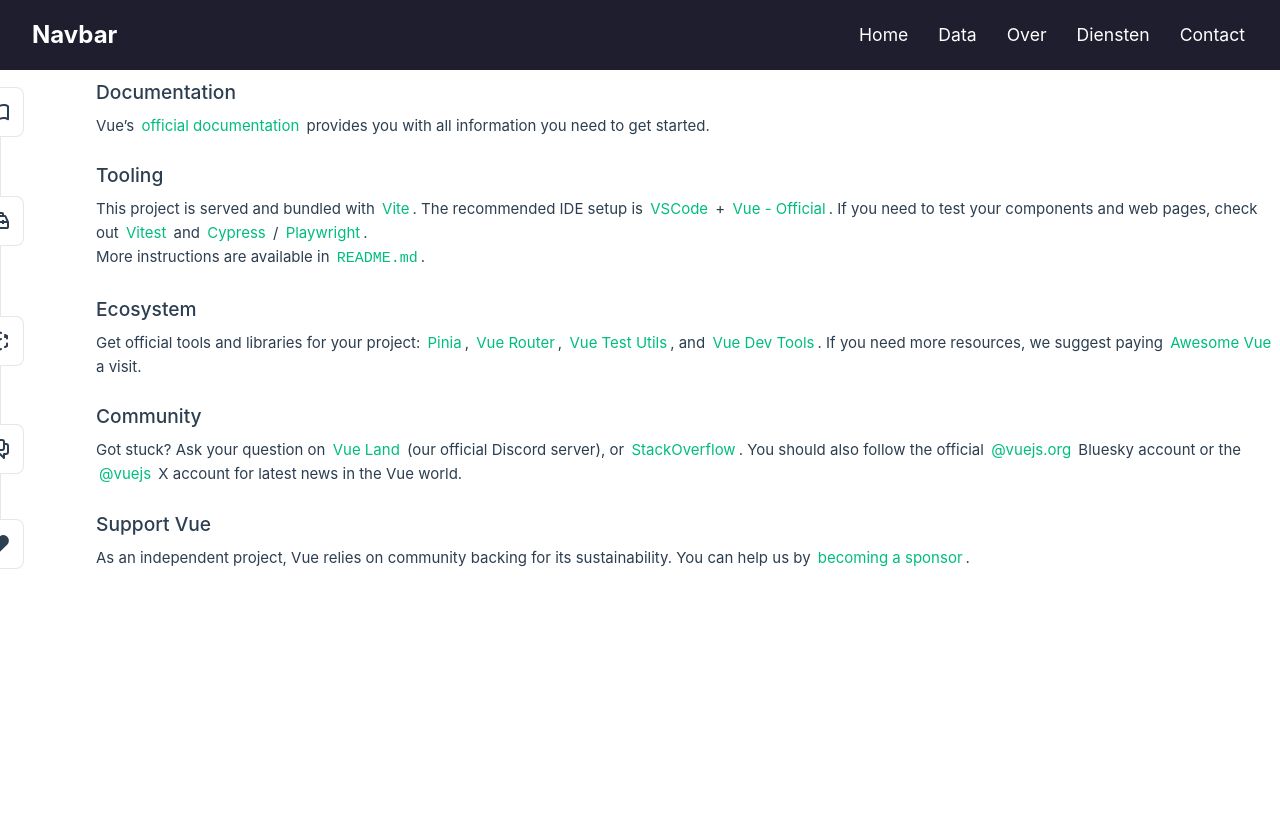
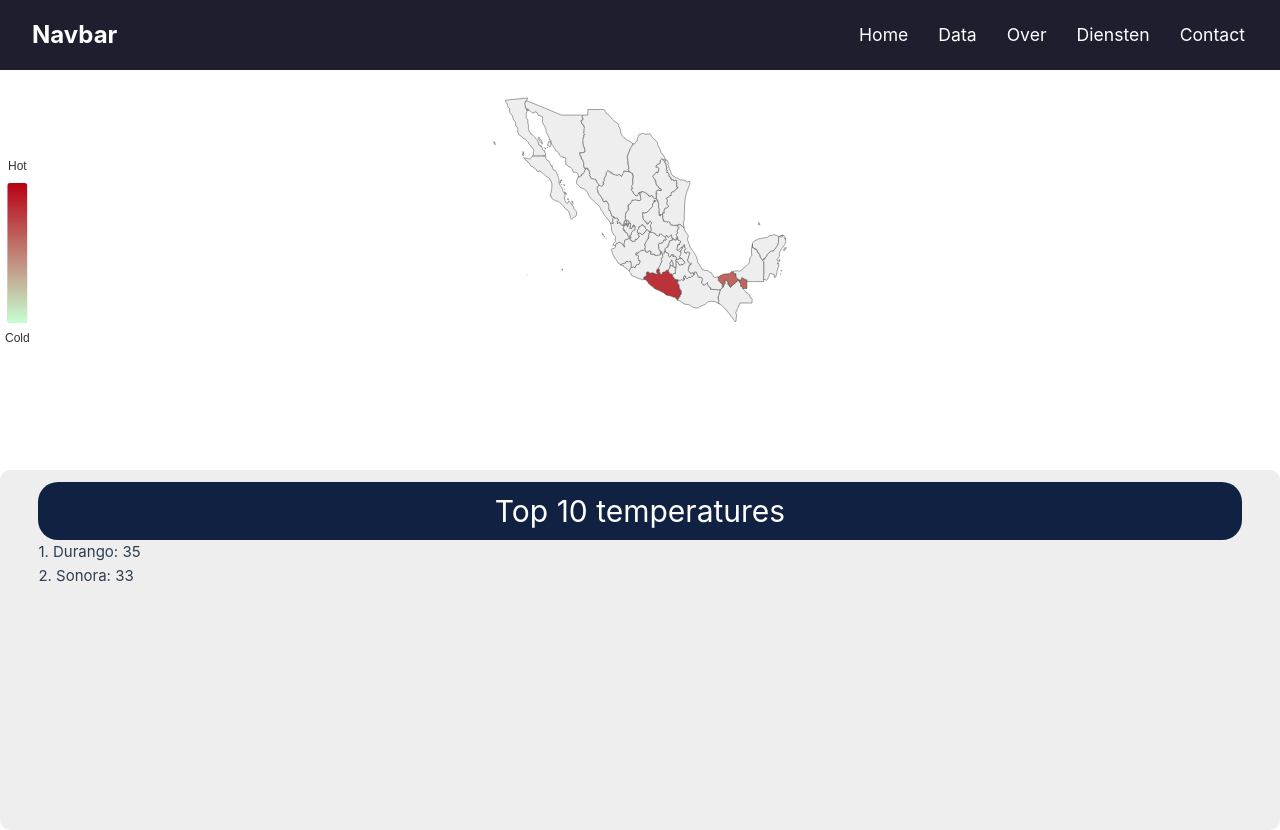
Before and after one commit to AroLeaf/wae-modelo, a Vue app in the folder project/: page / in a window 1280 px wide. Before the commit the page ends 800 px from the top, so only its background shows below. Built offline with nearby package versions, Linux system fonts and the light colour scheme.

Commit message:
homeview

```diff
--- a/project/src/components/Views/HomeView.vue
+++ b/project/src/components/Views/HomeView.vue
@@ -1,11 +1,40 @@
 <script setup>
-import TheWelcome from '../TheWelcome.vue'
 import NavBar from '../NavBar.vue'
+import MexicoMap from '../MexicoMap.vue'
+import Top10 from '../Top10.vue';
 </script>
 
 <template>
-  <NavBar />
+  <NavBar/>
   <main>
-    <TheWelcome />
+    <MexicoMap/>
+    <div class="dataContainer">
+      <h1>Top 10 temperatures</h1>
+      <top10/>
+    </div>
   </main>
 </template>
+
+<style>
+h1 {
+  background-color: rgb(17, 33, 66);
+  color: white;
+  padding: 5px;
+  border-radius: 20px;
+  text-align: center;
+  margin: 0;
+}
+
+div.dataContainer {
+  background-color: rgb(238, 238, 238);
+  border-radius: 10px;
+  padding: 1.5vh 3vw;
+  height: 45vh;
+}
+
+.data {
+  background-color: rgb(238, 238, 238);
+  color: rgb(17, 33, 66);
+  padding: 20px;
+}
+</style>
```
Also changed, not shown: project/src/views/dataView.vue (deleted, +0 -10 lines).
